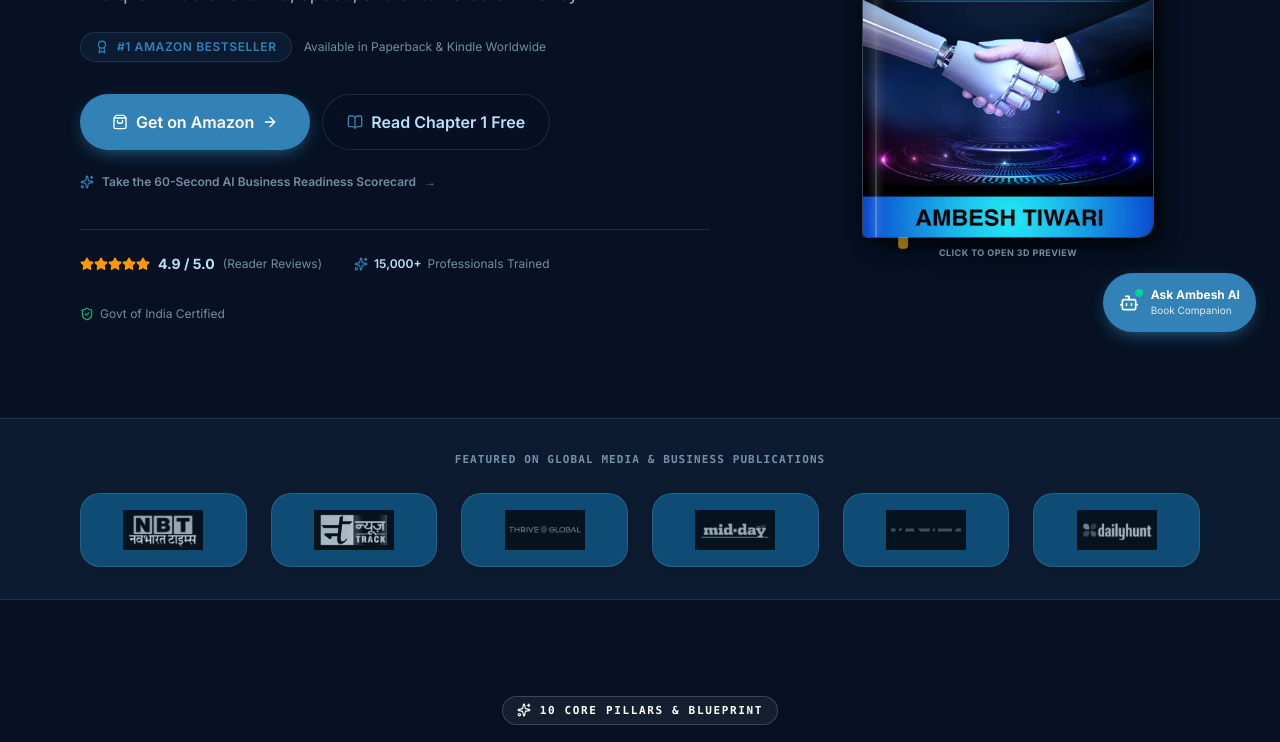
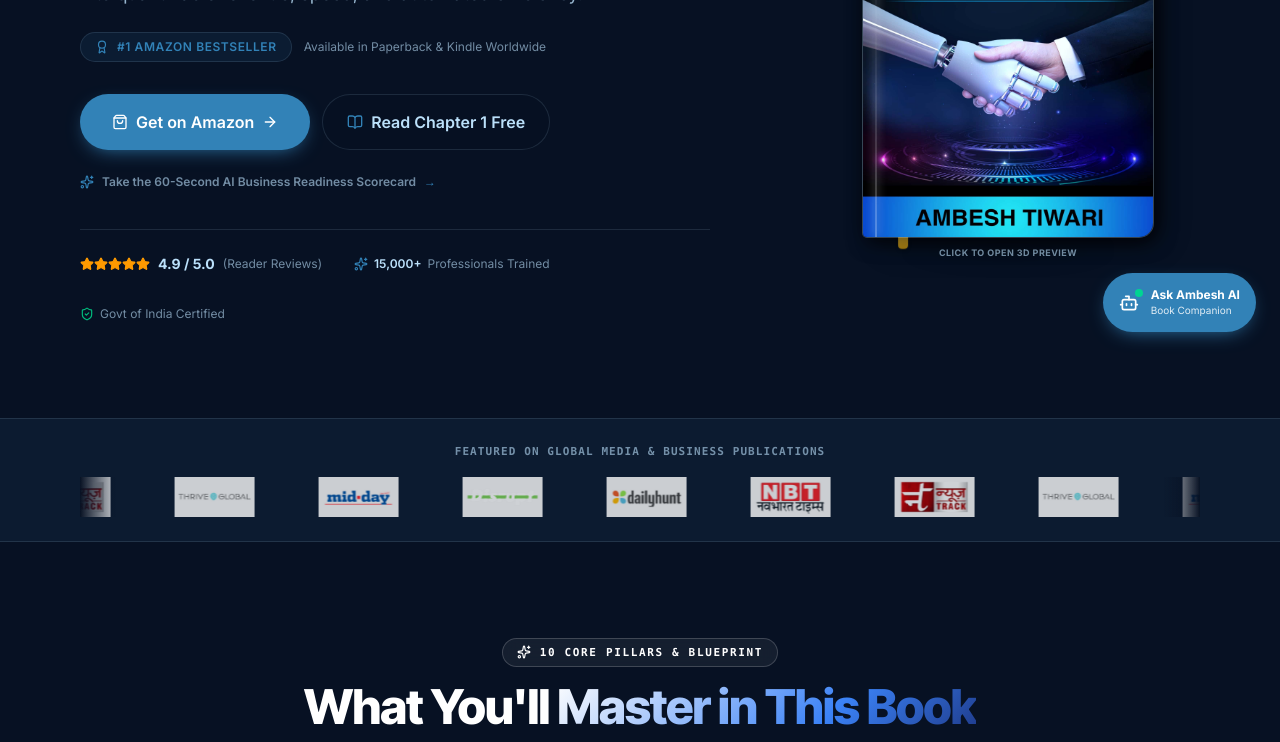
Before and after one commit to Rudra-bdatech/Ambesh_Book, a React (Vite) app: page / in a window 1280 px wide. Shown: the part 444-1186 px from the top of the page. Built offline with nearby package versions, Linux system fonts and the light colour scheme.

Commit message:
landing page

```diff
--- /dev/null
+++ b/src/components/Marquee.tsx
@@ -0,0 +1,53 @@
+import type { ReactNode } from "react";
+
+interface Props {
+  items: ReactNode[];
+  className?: string;
+  /** width of the edge fade in px; set to 0 to disable */
+  fade?: number;
+  /** seconds for one full loop */
+  speed?: number;
+  /** css color used as the base of the left/right edge fade */
+  fadeColor?: string;
+}
+
+export function Marquee({
+  items,
+  className = "",
+  fade = 48,
+  speed = 50,
+  fadeColor = "var(--featured-fade, var(--canvas))",
+}: Props) {
+  return (
+    <div className={`group relative overflow-hidden ${className}`}>
+      {fade > 0 && (
+        <>
+          <div
+            className="pointer-events-none absolute inset-y-0 left-0 z-10"
+            style={{
+              width: fade,
+              background: `linear-gradient(to right, ${fadeColor}, transparent)`,
+            }}
+          />
+          <div
+            className="pointer-events-none absolute inset-y-0 right-0 z-10"
+            style={{
+              width: fade,
+              background: `linear-gradient(to left, ${fadeColor}, transparent)`,
+            }}
+          />
+        </>
+      )}
+      <div
+        className="flex w-max gap-12 whitespace-nowrap will-change-transform group-hover:[animation-play-state:paused] sm:gap-16 items-center"
+        style={{ animation: `marquee ${speed}s linear infinite` }}
+      >
+        {[...items, ...items, ...items].map((item, i) => (
+          <div key={i} className="flex shrink-0 items-center justify-center">
+            {item}
+          </div>
+        ))}
+      </div>
+    </div>
+  );
+}
--- a/src/components/MediaBanner.tsx
+++ b/src/components/MediaBanner.tsx
@@ -1,28 +1,30 @@
 import React from 'react';
 import { MEDIA_FEATURES } from '../data/bookData';
+import { Marquee } from './Marquee';
 
 export const MediaBanner: React.FC = () => {
   return (
-    <section className="relative bg-canvas py-8 border-y border-rule transition-colors">
+    <section className="relative bg-canvas py-6 featured-bar border-y border-rule transition-colors">
       <div className="container-edit">
-        <p className="text-center font-mono text-[11px] uppercase tracking-widest font-semibold text-ink-muted mb-6">
+        <p className="text-center font-mono text-[11px] uppercase tracking-widest font-semibold text-ink-muted">
           Featured on Global Media & Business Publications
         </p>
-
-        {/* Media logos grid with smooth hover effect */}
-        <div className="grid grid-cols-2 sm:grid-cols-3 md:grid-cols-6 gap-4 sm:gap-6 items-center justify-items-center">
-          {MEDIA_FEATURES.map((media, index) => (
-            <div
-              key={index}
-              className="w-full flex items-center justify-center p-3 sm:p-4 rounded-2xl bg-sand/50 dark:bg-sand/20 border border-rule transition-all duration-300 hover:border-accent/40 group"
-            >
+        <div className="mt-4">
+          <Marquee
+            fade={36}
+            speed={45}
+            fadeColor="var(--canvas)"
+            items={MEDIA_FEATURES.map((media, index) => (
               <img
+                key={index}
                 src={media.logoUrl}
                 alt={media.name}
-                className="max-h-8 sm:max-h-10 w-auto object-contain filter grayscale contrast-125 dark:invert dark:opacity-75 opacity-70 group-hover:filter-none group-hover:opacity-100 transition-all duration-300"
+                title={media.name}
+                className="h-8 sm:h-10 w-auto object-contain opacity-80 hover:opacity-100 transition-opacity duration-300 dark:brightness-110"
+                loading="lazy"
               />
-            </div>
-          ))}
+            ))}
+          />
         </div>
       </div>
     </section>
--- a/src/components/Navbar.tsx
+++ b/src/components/Navbar.tsx
@@ -79,8 +79,10 @@
               : "max-w-[70rem] rounded-full py-3.5 px-4 min-[400px]:px-6 md:px-8 border-white/25"
           }`}
         transition={{
-          duration: 0.35,
-          ease: [0.16, 1, 0.3, 1]
+          type: "spring",
+          stiffness: 280,
+          damping: 28,
+          mass: 0.7
         }}
       >
         <div className="flex items-center justify-between gap-2">
@@ -91,8 +93,7 @@
             <img
               src="/atlogo.jpeg"
               alt="Ambesh Tiwari logo"
-              className={`h-9 w-9 shrink-0 rounded-lg object-contain transition-transform duration-500 group-hover:scale-105 ${scrolled ? "scale-85" : "scale-100"
-                }`}
+              className="h-9 w-9 shrink-0 rounded-lg object-contain transition-transform duration-300 group-hover:scale-105"
             />
             <span className="font-display text-sm font-bold tracking-tight text-ink md:text-base whitespace-nowrap">
               Ambesh Tiwari
@@ -104,11 +105,7 @@
               <button
                 key={item.id}
                 onClick={() => handleNavClick(item.id)}
-                className={`whitespace-nowrap rounded-full border border-transparent transition-all duration-300 ${
-                  scrolled
-                    ? "px-2.5 py-1.5 text-xs font-medium"
-                    : "px-3 py-1.5 lg:px-3.5 lg:py-2 text-[13px] font-medium"
-                } ${
+                className={`whitespace-nowrap rounded-full border border-transparent px-3 py-1.5 lg:px-3.5 lg:py-2 text-[13px] font-medium transition-colors duration-200 ${
                   activePage === item.id
                     ? "bg-accent text-accent-foreground shadow-lift font-semibold"
                     : "text-ink-soft hover:text-ink hover:bg-accent/10"
@@ -135,21 +132,23 @@
                     : "h-10 px-5 text-xs shadow-md"
                 }`}
                 transition={{
-                  duration: 0.32,
-                  ease: [0.16, 1, 0.3, 1]
+                  type: "spring",
+                  stiffness: 280,
+                  damping: 28,
+                  mass: 0.7
                 }}
               >
                 <AnimatePresence mode="popLayout" initial={false}>
                   {scrolled ? (
                     <motion.span
                       key="amazon-icon"
-                      initial={{ opacity: 0, scale: 0.6 }}
+                      initial={{ opacity: 0, scale: 0.7 }}
                       animate={{ opacity: 1, scale: 1 }}
-                      exit={{ opacity: 0, scale: 0.6 }}
-                      transition={{ duration: 0.22, ease: [0.16, 1, 0.3, 1] }}
+                      exit={{ opacity: 0, scale: 0.7 }}
+                      transition={{ duration: 0.15, ease: "easeOut" }}
                       className="relative z-10 flex items-center justify-center"
                     >
-                      <AmazonIcon className="h-4.5 w-4.5 shrink-0 transition-transform duration-300 group-hover:scale-110" />
+                      <AmazonIcon className="h-5.5 w-5.5 shrink-0 transition-transform duration-200 group-hover:scale-110" />
                     </motion.span>
                   ) : (
                     <motion.span
@@ -157,7 +156,7 @@
                       initial={{ opacity: 0, scale: 0.85 }}
                       animate={{ opacity: 1, scale: 1 }}
                       exit={{ opacity: 0, scale: 0.85 }}
-                      transition={{ duration: 0.22, ease: [0.16, 1, 0.3, 1] }}
+                      transition={{ duration: 0.15, ease: "easeOut" }}
                       className="relative z-10 flex items-center gap-2 whitespace-nowrap"
                     >
                       <span>Get on Amazon</span>
```
